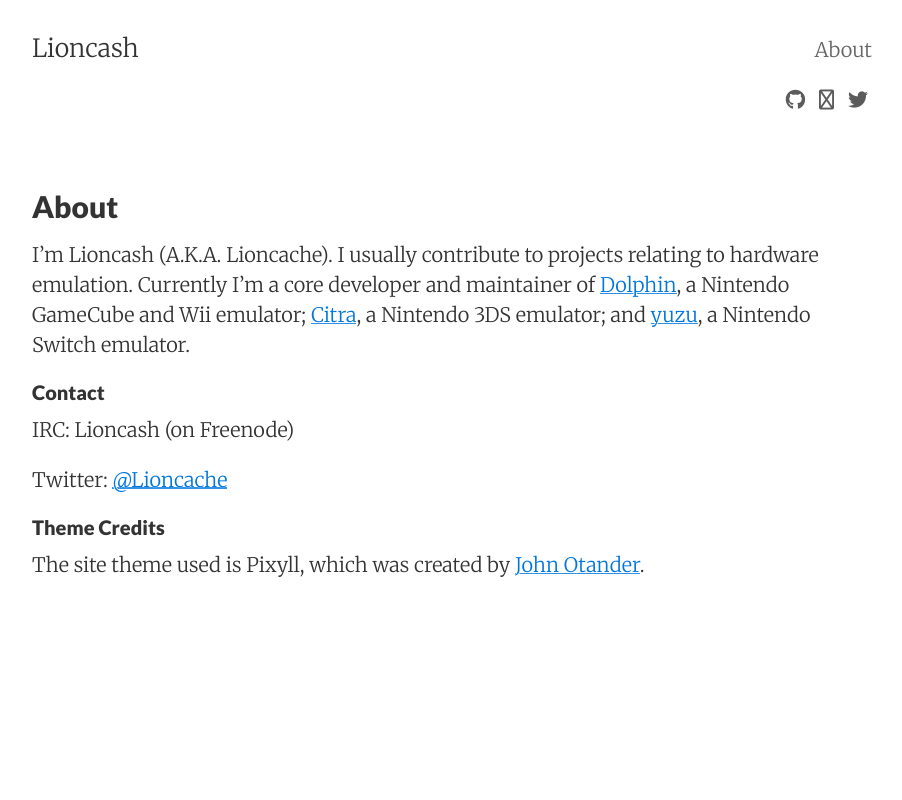
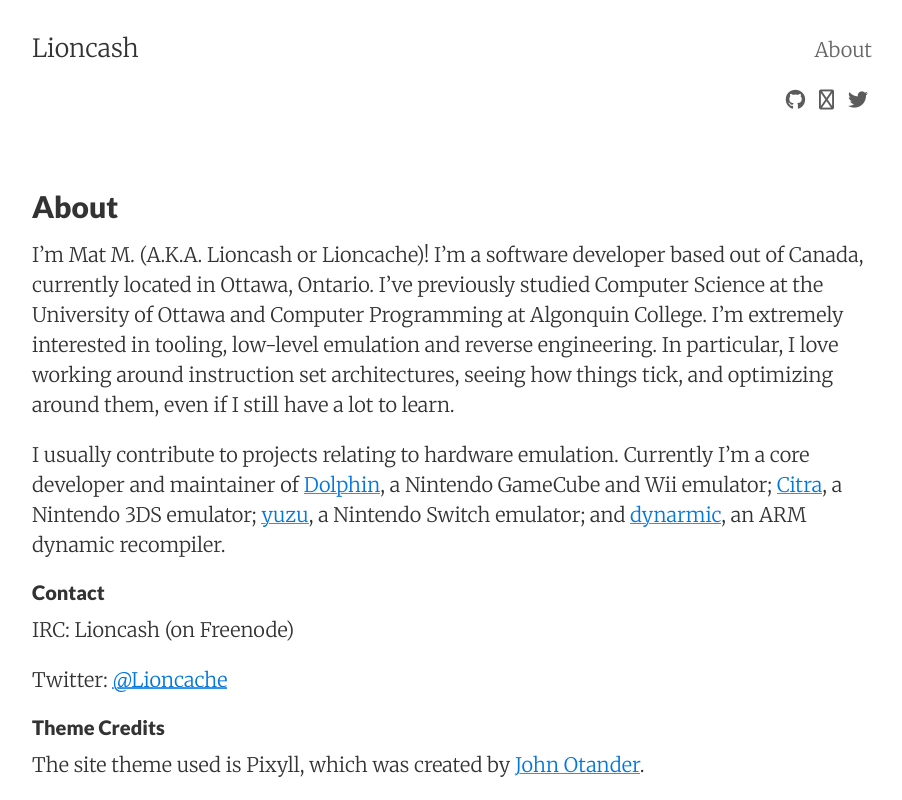
Before and after one commit to lioncash/lioncash.github.io, a Jekyll site: the page built from about.md, in a window 1280 px wide. Shown: the top 800 px of the page, without its empty margins (188-1090 px from the left). Built offline with Jekyll 4.4.1, drawn with Linux system fonts in a browser that asks for light colours; nearby versions of some CDN libraries; grey boxes are pictures that could not be loaded.

Commit message:
Update about.md

```diff
--- a/about.md
+++ b/about.md
@@ -5,7 +5,10 @@
 tags: about
 ---
 
-I'm Lioncash (A.K.A. Lioncache). I usually contribute to projects relating to hardware emulation. Currently I'm a core developer and maintainer of [Dolphin](https://dolphin-emu.org), a Nintendo GameCube and Wii emulator; [Citra](https://citra-emu.org), a Nintendo 3DS emulator; and [yuzu](http://yuzu-emu.org), a Nintendo Switch emulator.
+I'm Mat M. (A.K.A. Lioncash or Lioncache)! I'm a software developer based out of Canada, currently located in Ottawa, Ontario. I've previously studied Computer Science at the University of Ottawa and Computer Programming at Algonquin College. I'm extremely interested in tooling, low-level emulation and reverse engineering. In particular, I love working around instruction set architectures, seeing how things tick, and optimizing around them, even if I still have a lot to learn.
+
+I usually contribute to projects relating to hardware emulation. Currently I'm a core developer and maintainer of [Dolphin](https://dolphin-emu.org), a Nintendo GameCube and Wii emulator; [Citra](https://citra-emu.org), a Nintendo 3DS emulator; [yuzu](http://yuzu-emu.org), a Nintendo Switch emulator; and [dynarmic](https://github.com/MerryMage/dynarmic), an ARM dynamic recompiler.
+
 
 #### Contact
 
```
